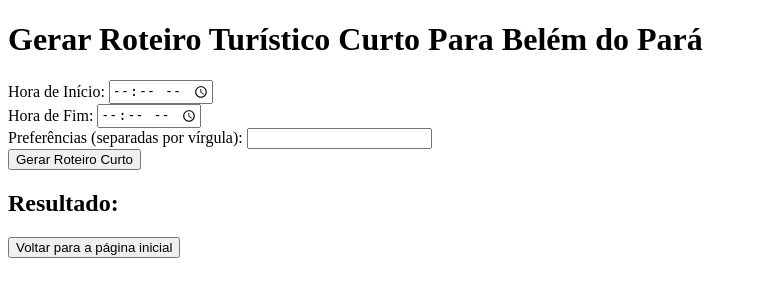
After one commit to c-sandro/wikiBel, a FastAPI app: template templates/gerar_roteiro_curto.html in a window 1280 px wide. The commit adds this page. Shown: the top 300 px of the page, without its empty margins (0-757 px from the left). Run offline with FastAPI, Linux system fonts and the light colour scheme; the template is opened without the code that fills it, so the values that code supplies are empty; parts of the project's set-up code (start-up, migrations or seed data) failed here and were passed over.

Commit message:
Adicionando:
Criação de roteiro personalizado.

Implementação bem sucedida da Ia google Gemini.

Informo estar enviando o texto da ia por Json, se faz necessário para o front end:

Mostrar a mensagem de erro na tela do usuário, o back end ja está enviando a mensagem, falta o front fazer aparecer.

possível botao de refresh, caso seja necessário.

```diff
--- a/api/v1/api.py
+++ b/api/v1/api.py
@@ -1,6 +1,8 @@
 from fastapi import APIRouter
 from api.v1.endpoints.mapa import router as mapa_router
+from api.v1.endpoints.roteiro import router as roteiro_router
 
 api_router = APIRouter()
 api_router.include_router(mapa_router, prefix="/mapa", tags=["Mapa"])
+api_router.include_router(roteiro_router, prefix="/roteiro", tags=["Roteiro"])
 #Aqui adiciona as paginas criadas na pasta endpoints
--- a/core/configs.py
+++ b/core/configs.py
@@ -10,6 +10,7 @@ class Settings(BaseSettings):
     # Caminho inicial das URLs (talvez mude a cada versão?)
     API_V1_SRT: str = '/api/v1'
     GOOGLE_MAPS_API_KEY: str
+    GEMINI_API_KEY: str
 
     # URL do banco de dados
     DB_URL: str = "postgresql://wikibeldbmanager:=<4H98:1ta>y(K4L;r0cOPL&?k9,V4w2M~[Jb4`ntOR%W&]+q#J69ebk&Y6&oDbL@localhost:5432/wikibeldb"
--- a/main.py
+++ b/main.py
@@ -23,3 +23,6 @@ if __name__ == "__main__":
 
     uvicorn.run("main:app", host="0.0.0.0", port=8000,
                      log_level="info", reload=True)
+
+
+#uvicorn main:app --reload
--- /dev/null
+++ b/templates/gerar_roteiro_curto.html
@@ -0,0 +1,31 @@
+<!DOCTYPE html>
+<html lang="pt-BR">
+<head>
+    <meta charset="UTF-8">
+    <title>Gerar Roteiro Turístico Curto Para Belém do Pará</title>
+</head>
+<body>
+    <h1>Gerar Roteiro Turístico Curto Para Belém do Pará</h1>
+
+    <form id="roteiroCurtoForm">
+
+        <label>Hora de Início:</label>
+        <input type="time" name="hora_inicio" id="hora_inicio" required><br>
+
+        <label>Hora de Fim:</label>
+        <input type="time" name="hora_fim" id="hora_fim" required><br>
+
+        <label>Preferências (separadas por vírgula):</label>
+        <input type="text" name="preferencias" id="preferencias"><br>
+
+        <button type="submit">Gerar Roteiro Curto</button>
+    </form>
+
+    <h2>Resultado:</h2>
+    <pre id="resultado" style="white-space: pre-wrap;"></pre>
+    <div id="recarregar"></div>
+
+    <script src="/static/js/Roteiro_curto.js"></script>
+    <button onclick="window.location.href='/'">Voltar para a página inicial</button>
+</body>
+</html>
--- a/templates/menu.html
+++ b/templates/menu.html
@@ -8,5 +8,8 @@
 <body>
     <h1>ver mapa</h1>
     <button onclick="window.location.href='/api/v1/mapa/view'">Clique</button>
+    <h2>ver roteiro</h2>
+    <button onclick="window.location.href='/api/v1/roteiro/gerarroteirolongo'">Roteiro Longo</button>
+    <button onclick="window.location.href='/api/v1/roteiro/gerarroteirocurto'">Roteiro Curto</button>
 </body>
 </html>
--- /dev/null
+++ b/templates/static/js/Roteiro_curto.js
@@ -0,0 +1,36 @@
+document.getElementById("roteiroCurtoForm").addEventListener("submit", async (e) => {
+    e.preventDefault();
+
+    const horaInicio = document.getElementById("hora_inicio").value;
+    const horaFim = document.getElementById("hora_fim").value;
+    const preferenciasTexto = document.getElementById("preferencias").value;
+    const preferenciasSelecionadas = preferenciasTexto.split(',').map(p => p.trim());
+
+    try {
+        const response = await fetch("http://127.0.0.1:8000/api/v1/roteiro/gerar-roteiro-curto/", {
+            method: "POST",
+            headers: {
+                "Content-Type": "application/json"
+            },
+            body: JSON.stringify({
+                destino: "Belém do Pará",  // Valor fixo se destino for sempre Belém
+                hora_inicio: horaInicio,
+                hora_fim: horaFim,
+                preferencias: preferenciasSelecionadas
+            })
+        });
+
+        const resultado = await response.json();
+        const resultadoDiv = document.getElementById("resultado");
+
+        if (!response.ok) {
+            resultadoDiv.innerText = resultado.erro || "Erro desconhecido ao gerar roteiro.";
+        } else {
+            resultadoDiv.innerText = resultado.roteiro;
+        }
+
+    } catch (erro) {
+        document.getElementById("resultado").innerText = "Erro ao buscar roteiro: " + erro.message;
+        document.getElementById("recarregar").innerHTML = "<button onclick='location.reload()'>Recarregar Página</button>";
+    }
+});
```
Also changed, not shown: api/v1/endpoints/roteiro.py (added, +66 -0 lines), templates/gerar_roteiro_longo.html (added, +33 -0 lines), templates/static/js/Roteiro_longo.js (added, +36 -0 lines), 1 other file.
